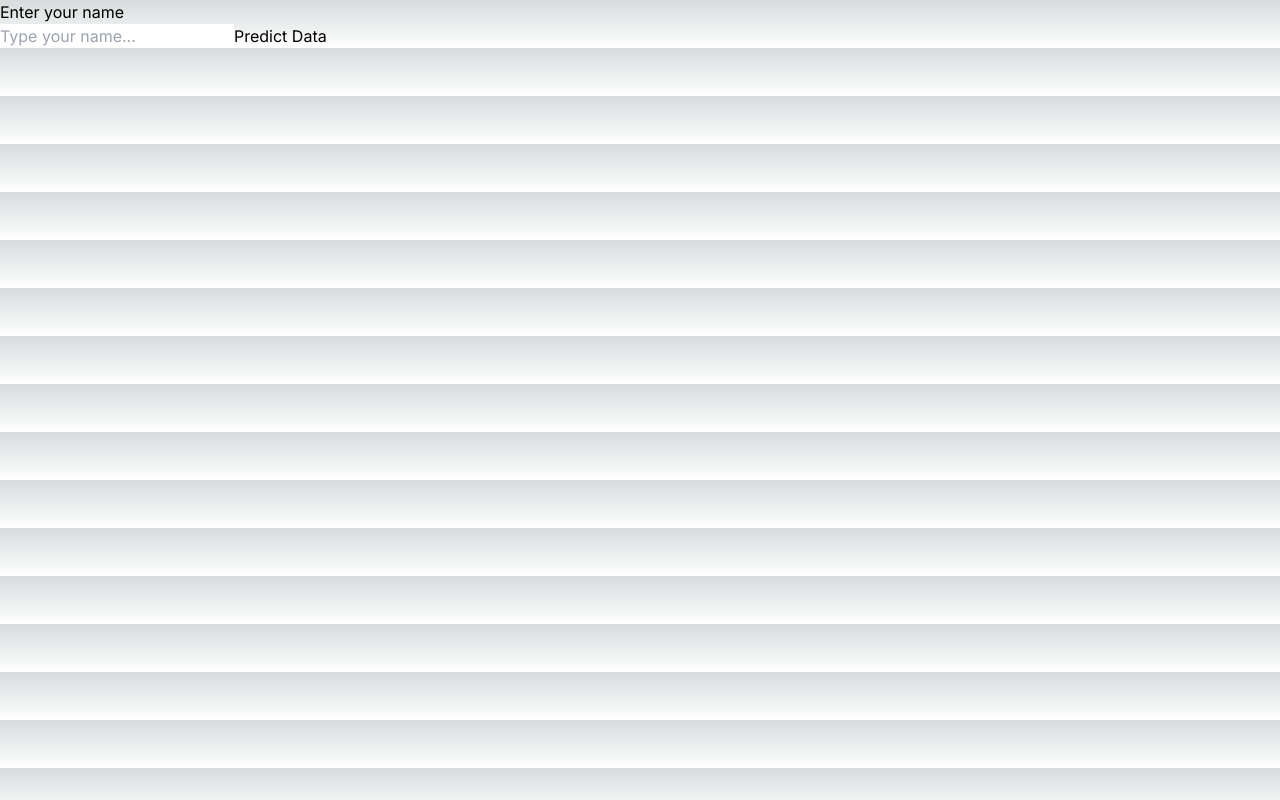
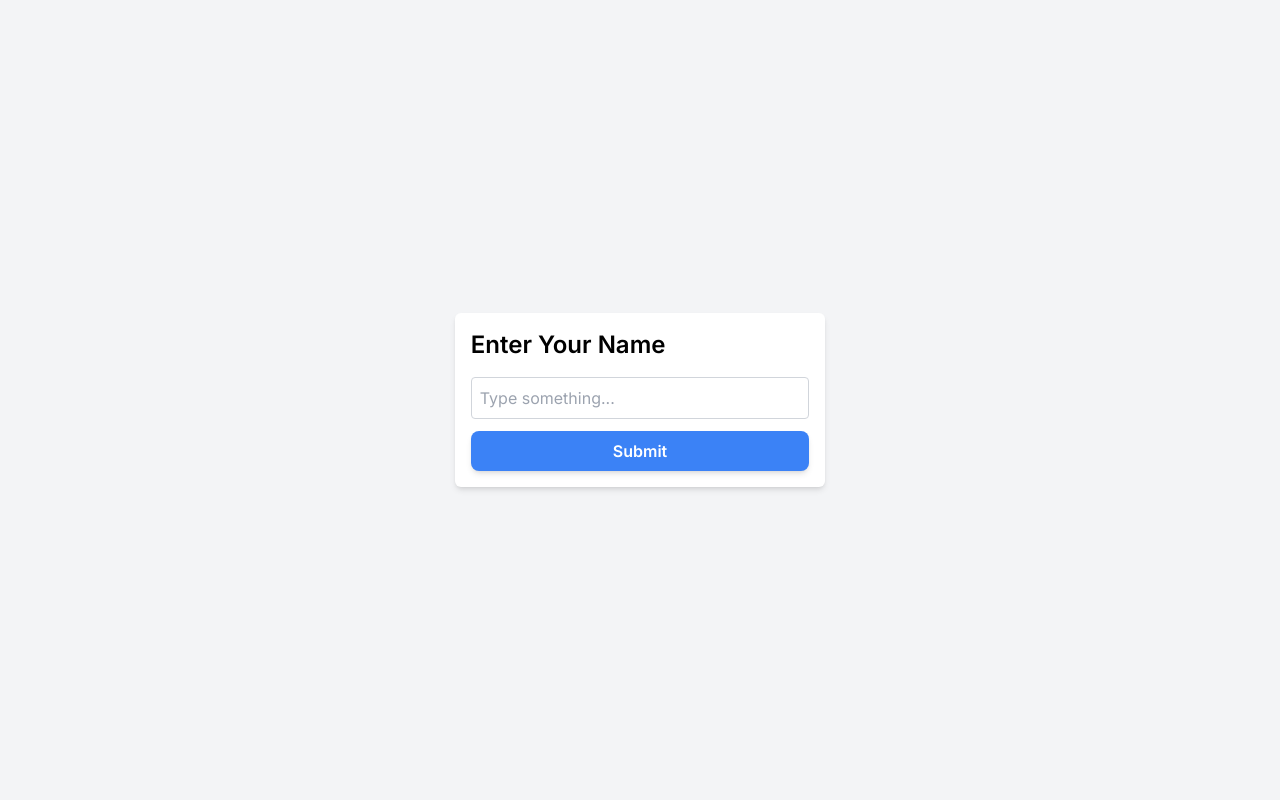
Before and after one commit to nithin-daniel/next-js-learning, a Next.js app: page / in a window 1280 px wide. Built offline with nearby package versions, Linux system fonts and the light colour scheme.

Commit message:
added styles

```diff
--- a/src/app/page.tsx
+++ b/src/app/page.tsx
@@ -10,14 +10,27 @@ export default function Home() {
     push(`/prediction/${inputVal}`)
   }
   return (
-    <div>
-      <div>
-        <h1>Enter your name</h1>
+    <div className="min-h-screen flex items-center justify-center bg-gray-100">
+      <div className="p-4 shadow-md bg-white rounded-md">
+        <h1 className="text-2xl font-semibold mb-4 text-black">
+          Enter Your Name
+        </h1>
+        <form onSubmit={handleSubmit} className="space-y-3">
+          <input
+            type="text"
+            value={inputVal}
+            onChange={(e) => setInputVal(e.target.value)}
+            className="w-full p-2 border border-gray-300 rounded text-black"
+            placeholder="Type something..."
+          />
+          <button
+            type="submit"
+            className="w-full py-2 px-4 bg-blue-500 hover:bg-blue-600 text-white font-semibold rounded-lg shadow-md focus:outline-none focus:ring-2 focus:ring-blue-400 focus:ring-opacity-75"
+          >
+            Submit
+          </button>
+        </form>
       </div>
-      <form onSubmit={handleSubmit}>
-        <input className="text-black" type="text" name="" placeholder="Type your name..." value={inputVal} onChange={(e) => setInputVal(e.target.value)} />
-        <button type="submit">Predict Data</button>
-      </form>
     </div>
   );
 }
--- a/src/app/prediction/[name]/page.tsx
+++ b/src/app/prediction/[name]/page.tsx
@@ -24,12 +24,20 @@ export default async function Page({ params }: Params) {
   const [age, gender, country] = await Promise.all([ageData, genderData, countryData])
 
   return (
-    <div>
-      <div>
-        <div>Personal Info</div>
-        <div>Age:{age?.age}</div>
-        <div>Gender:{gender?.gender}</div>
-        <div>Country:{country?.country[0]?.country_id}</div>
+    <div className="max-w-md mx-auto bg-white rounded-xl shadow-md overflow-hidden md:max-w-2xl m-3 p-4">
+      <div className="p-8">
+        <div className="uppercase tracking-wide text-sm text-indigo-500 font-semibold">
+          Personal Info
+        </div>
+        <div className="block mt-1 text-lg leading-tight font-medium text-black">
+          Age: {age?.age}
+        </div>
+        <div className="block mt-1 text-lg leading-tight font-medium text-black">
+          Gender: {gender?.gender}
+        </div>
+        <div className="block mt-1 text-lg leading-tight font-medium text-black">
+          Nationality: {country?.country[0]?.country_id}
+        </div>
       </div>
     </div>
   );
```
